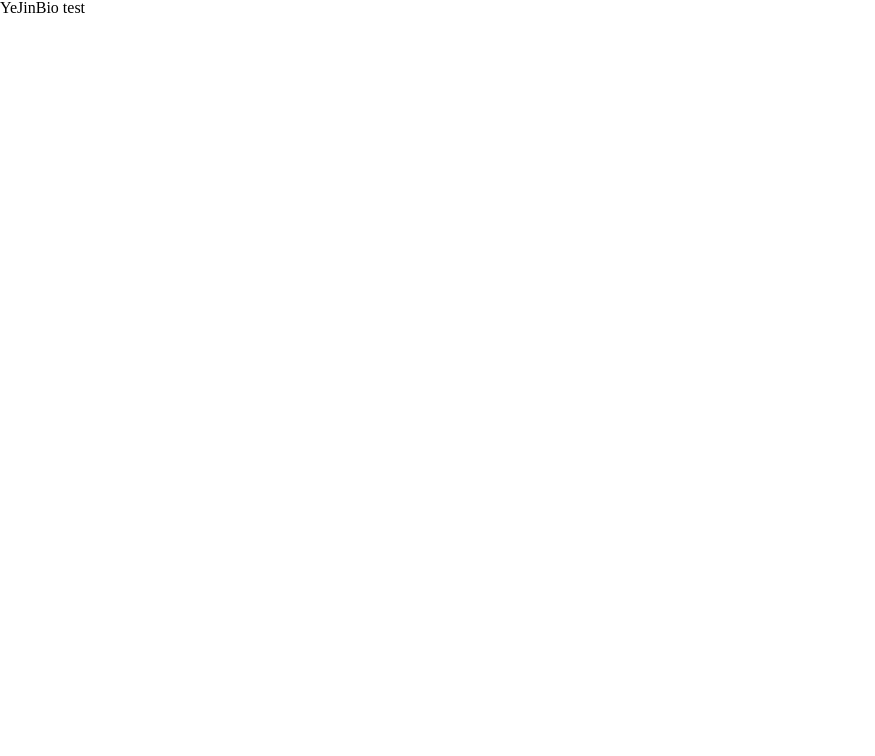
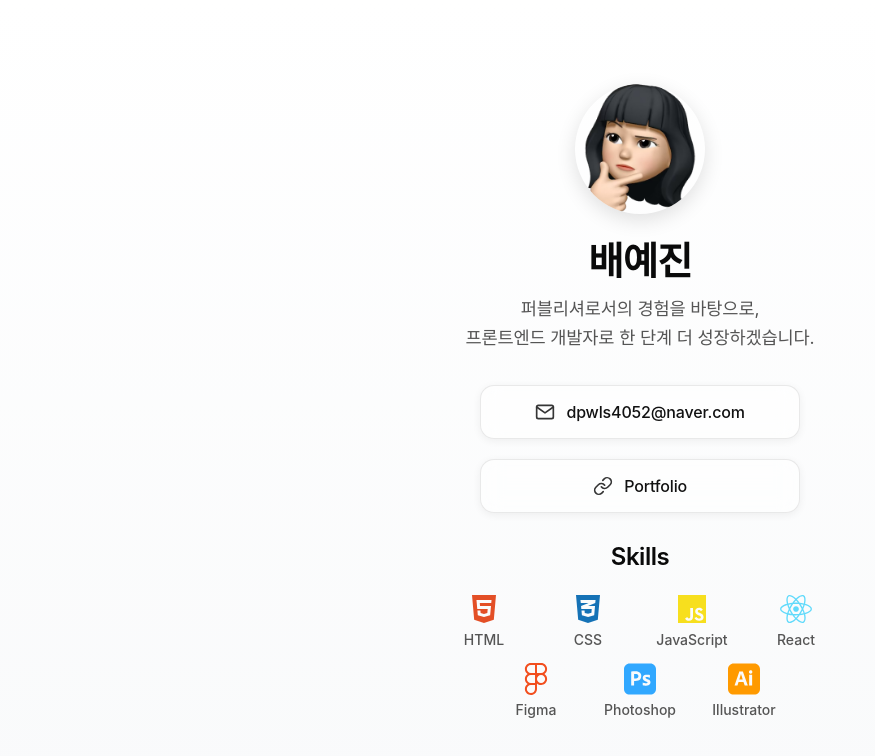
Before and after one commit to pexe99/KTC_Git_Practice, a React (Vite) app: page /bio/yejin in a window 1280 px wide. Shown: the top 756 px of the page, without its empty margins (0-875 px from the left). Built offline with nearby package versions, Linux system fonts and the light colour scheme.

Commit message:
feat:bio페이지 추가

```diff
--- a/src/pages/Bio/YeJinBio/YeJinBio.jsx
+++ b/src/pages/Bio/YeJinBio/YeJinBio.jsx
@@ -1,5 +1,202 @@
+import React from 'react';
+import styled from 'styled-components';
+import { FaHtml5, FaCss3Alt, FaFigma, FaReact } from 'react-icons/fa';
+import { IoLogoJavascript } from 'react-icons/io5';
+import { SiAdobephotoshop, SiAdobeillustrator } from 'react-icons/si';
+import { FiMail, FiLink } from 'react-icons/fi';
+import ProfileImage from './pic.png';
+
+const Page = styled.main`
+  display: flex;
+  flex-direction: column;
+  align-items: center;
+  justify-content: center;
+  min-height: 100vh;
+  background: linear-gradient(180deg, #ffffff, #f9fafb);
+  font-family: -apple-system, BlinkMacSystemFont, 'SF Pro Display', 'Inter',
+    'Helvetica Neue', Helvetica, Arial, sans-serif;
+  color: #111;
+  text-align: center;
+  padding: 2.5rem;
+  box-sizing: border-box;
+`;
+
+const ProfilePic = styled.img`
+  width: 130px;
+  height: 130px;
+  border-radius: 50%;
+  object-fit: cover;
+  margin-bottom: 1.8rem;
+  box-shadow: 0 6px 20px rgba(0, 0, 0, 0.12);
+  transition: transform 0.3s ease;
+  &:hover {
+    transform: scale(1.04);
+  }
+`;
+
+const Name = styled.h1`
+  font-size: 2.4rem;
+  font-weight: 600;
+  letter-spacing: -0.02em;
+  margin-bottom: 0.8rem;
+  color: #0a0a0a;
+`;
+
+const Bio = styled.p`
+  font-size: 1.1rem;
+  color: #555;
+  line-height: 1.7;
+  max-width: 520px;
+  margin-bottom: 2rem;
+  letter-spacing: -0.01em;
+`;
+
+const LinksContainer = styled.div`
+  display: flex;
+  flex-direction: column;
+  gap: 1.2rem;
+  width: 100%;
+  max-width: 320px;
+  margin-bottom: 2rem;
+`;
+
+const LinkButton = styled.a`
+  display: flex;
+  align-items: center;
+  justify-content: center;
+  gap: 0.7rem;
+  background: rgba(255, 255, 255, 0.6);
+  backdrop-filter: blur(10px);
+  border: 1px solid rgba(200, 200, 200, 0.4);
+  border-radius: 14px;
+  padding: 1rem 1.3rem;
+  color: #111;
+  text-decoration: none;
+  font-size: 1rem;
+  font-weight: 500;
+  letter-spacing: -0.01em;
+  transition: all 0.25s ease;
+  box-shadow: 0 2px 8px rgba(0, 0, 0, 0.06);
+
+  &:hover {
+    background: rgba(250, 250, 250, 0.9);
+    transform: translateY(-3px);
+    box-shadow: 0 6px 14px rgba(0, 0, 0, 0.08);
+  }
+
+  svg {
+    font-size: 1.25rem;
+    opacity: 0.85;
+  }
+`;
+
+const Info = styled.div`
+  font-size: 1rem;
+  color: #555;
+  margin-bottom: 2.5rem;
+`;
+
+const SkillsContainer = styled.div`
+  width: 100%;
+  max-width: 520px;
+`;
+
+const SkillsTitle = styled.h2`
+  font-size: 1.5rem;
+  font-weight: 600;
+  letter-spacing: -0.02em;
+  color: #0a0a0a;
+  margin-bottom: 1.5rem;
+`;
+
+const SkillsGrid = styled.div`
+  display: flex;
+  justify-content: center;
+  gap: 1.5rem; // Adjusted gap for better spacing
+`;
+
+const SkillItem = styled.div`
+  display: flex;
+  flex-direction: column;
+  align-items: center;
+  gap: 0.5rem;
+  font-size: 0.875rem;
+  font-weight: 500;
+  color: #555;
+  width: 80px;
+  transition: transform 0.2s ease;
+
+  &:hover {
+    transform: scale(1.05);
+    color: #111;
+  }
+`;
+
 const YeJinBio = () => {
-  return <div>YeJinBio test</div>;
+  const topRowSkills = [
+    { name: 'HTML', icon: <FaHtml5 size={32} color="#E34F26" /> },
+    { name: 'CSS', icon: <FaCss3Alt size={32} color="#1572B6" /> },
+    {
+      name: 'JavaScript',
+      icon: <IoLogoJavascript size={32} color="#F7DF1E" />,
+    },
+    { name: 'React', icon: <FaReact size={32} color="#61DAFB" /> },
+  ];
+
+  const bottomRowSkills = [
+    { name: 'Figma', icon: <FaFigma size={32} color="#F24E1E" /> },
+    { name: 'Photoshop', icon: <SiAdobephotoshop size={32} color="#31A8FF" /> },
+    {
+      name: 'Illustrator',
+      icon: <SiAdobeillustrator size={32} color="#FF9A00" />,
+    },
+  ];
+
+  return (
+    <Page>
+      <ProfilePic src={ProfileImage} alt="Profile" />
+      <Name>배예진</Name>
+      <Bio>
+        퍼블리셔로서의 경험을 바탕으로,
+        <br /> 프론트엔드 개발자로 한 단계 더 성장하겠습니다.
+      </Bio>
+      <LinksContainer>
+        <LinkButton href="mailto:dpwls4052@naver.com">
+          <FiMail />
+          dpwls4052@naver.com
+        </LinkButton>
+        <LinkButton
+          href="https://dpwls4052.github.io/portfolio/index.html"
+          target="_blank"
+          rel="noopener noreferrer"
+        >
+          <FiLink />
+          Portfolio
+        </LinkButton>
+      </LinksContainer>
+      <SkillsContainer>
+        <SkillsTitle>Skills</SkillsTitle>
+        <div style={{ display: 'flex', flexDirection: 'column', gap: '1rem' }}>
+          <SkillsGrid>
+            {topRowSkills.map((skill) => (
+              <SkillItem key={skill.name}>
+                {skill.icon}
+                <span>{skill.name}</span>
+              </SkillItem>
+            ))}
+          </SkillsGrid>
+          <SkillsGrid>
+            {bottomRowSkills.map((skill) => (
+              <SkillItem key={skill.name}>
+                {skill.icon}
+                <span>{skill.name}</span>
+              </SkillItem>
+            ))}
+          </SkillsGrid>
+        </div>
+      </SkillsContainer>
+    </Page>
+  );
 };
 
 export default YeJinBio;
```
Also changed, not shown: src/pages/Bio/YeJinBio/pic.png (added).
